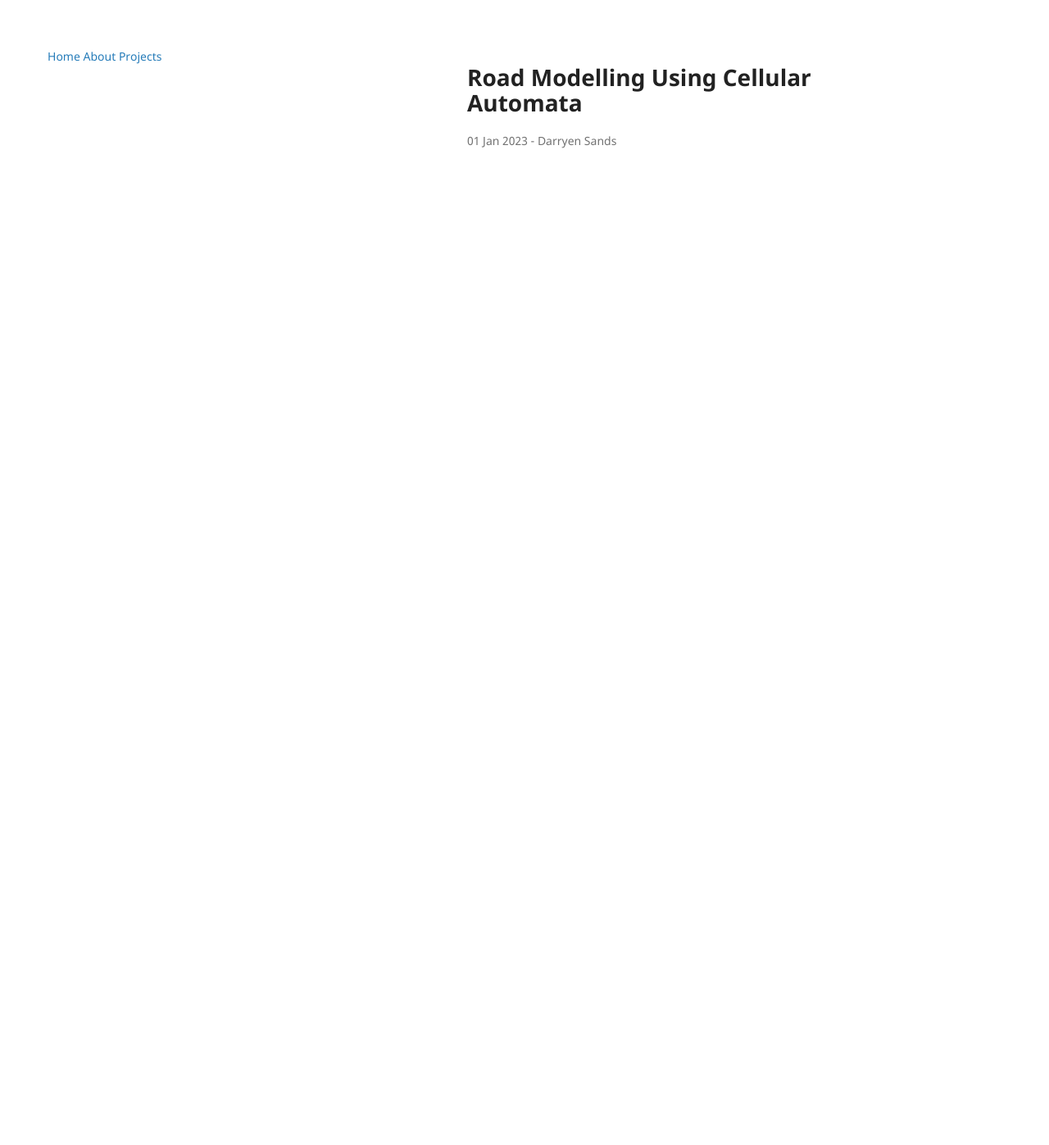
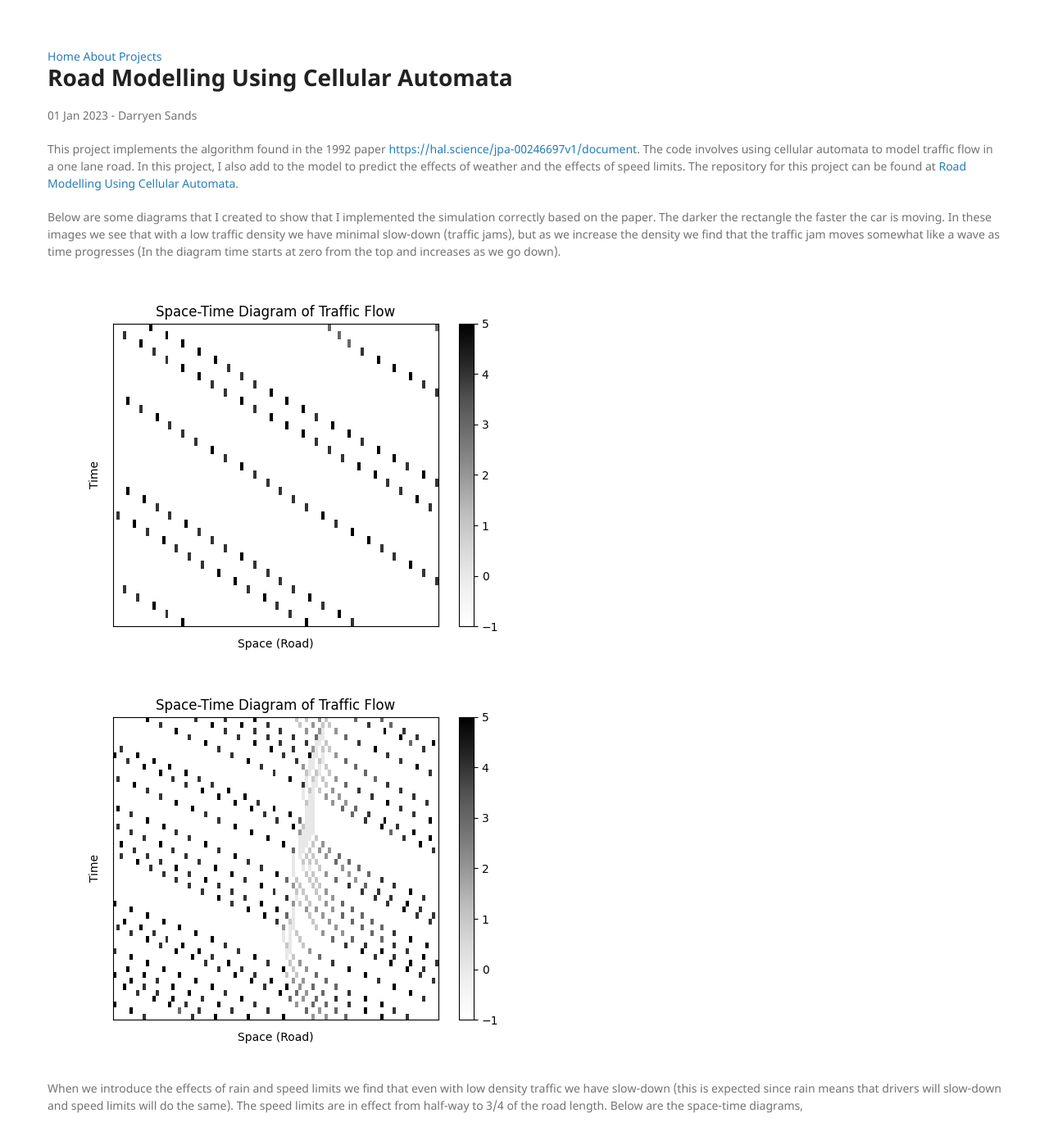
Before and after one commit to DarryenSands/DarryenSands.github.io, a Jekyll site: the page built from _posts/2023-01-01-RoadModellingUsingCellularAutomata.md, in a window 1280 px wide and 1400 px high. Shown: the top 1397 px of the window at 82% size. Built offline with Jekyll 4.4.1, drawn with Linux system fonts in a browser that asks for light colours; some of the changed text lies outside the part shown.

Commit message:
Modified layouts and added to cellular automata post

```diff
--- a/_layouts/post.html
+++ b/_layouts/post.html
@@ -10,15 +10,12 @@
 	<link rel="stylesheet" href="/assets/css/styles.css">
   </head>
   <body>
-    <div class="wrapper">
       <header>
 	  </header>
-      <section>
       <h1>{{ page.title }}</h1>
 	<p>{{ page.date | date_to_string }} - {{ page.author }}</p>
 
-      </section>
-    </div>
+	{{content}}
     <script src="{{ "/assets/js/scale.fix.js" | relative_url }}"></script>
   </body>
 </html>
--- a/_posts/2023-01-01-RoadModellingUsingCellularAutomata.md
+++ b/_posts/2023-01-01-RoadModellingUsingCellularAutomata.md
@@ -5,4 +5,18 @@ author: Darryen Sands
 tags: [Cellular Automata, C, Python, Project, Road Modelling]
 ---
 
-This project implements the algorithm found in the 1992 paper https://hal.science/jpa-00246697v1/document. The code involves using cellular automata to model traffic flow in a one lane road. In this project, I also add to the model to predict the effects of weather and the effects of speed limits. The repository for this project can be found at [Road Modelling Using Cellular Automata](https://github.com/DarryenSands/MCSC6040-FinalProject).
+This project implements the algorithm found in the 1992 paper <https://hal.science/jpa-00246697v1/document>. The code involves using cellular automata to model traffic flow in a one lane road. In this project, I also add to the model to predict the effects of weather and the effects of speed limits. The repository for this project can be found at [Road Modelling Using Cellular Automata](https://github.com/DarryenSands/MCSC6040-FinalProject).
+
+Below are some diagrams that I created to show that I implemented the simulation correctly based on the paper. The darker the rectangle the faster the car is moving. In these images we see that with a low traffic density we have minimal slow-down (traffic jams), but as we increase the density we find that the traffic jam moves somewhat like a wave as time progresses (In the diagram time starts at zero from the top and increases as we go down).
+
+![Low Traffic Density](\assets\img\RoadValues.png "Low Traffic Density") ![High Traffic Density](\assets\img\RoadValues2.png "High Traffic Density")
+
+When we introduce the effects of rain and speed limits we find that even with low density traffic we have slow-down (this is expected since rain means that drivers will slow-down and speed limits will do the same). The speed limits are in effect from half-way to 3/4 of the road length. Below are the space-time diagrams,
+
+![Rain Traffic Density](\assets\img\RoadValues3Rainpt8.png "Rain Traffic Density") ![Speed Limit Traffic Density](\assets\img\RoadValuesSpeedLimit.png "Speed Limit Traffic Density")
+
+I also have a video down here to show the wave-like motion of the vehicles based on these cellular automata rules.
+
+<video width="320" height="240" controls>
+  <source src="\assets\img\test.mov" type="video/mp4">
+</video>
```
Also changed, not shown: About.md (+1 -1 lines).
